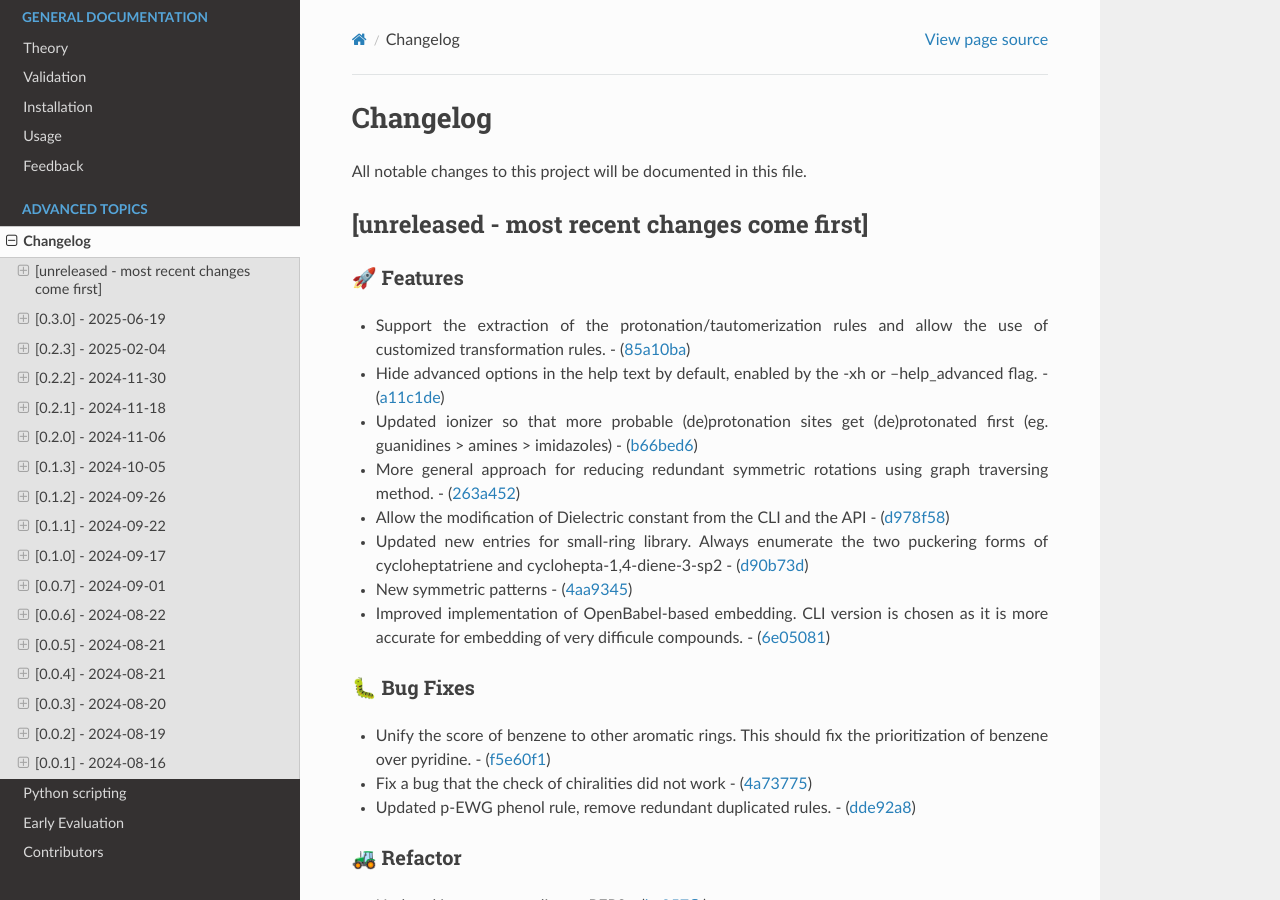
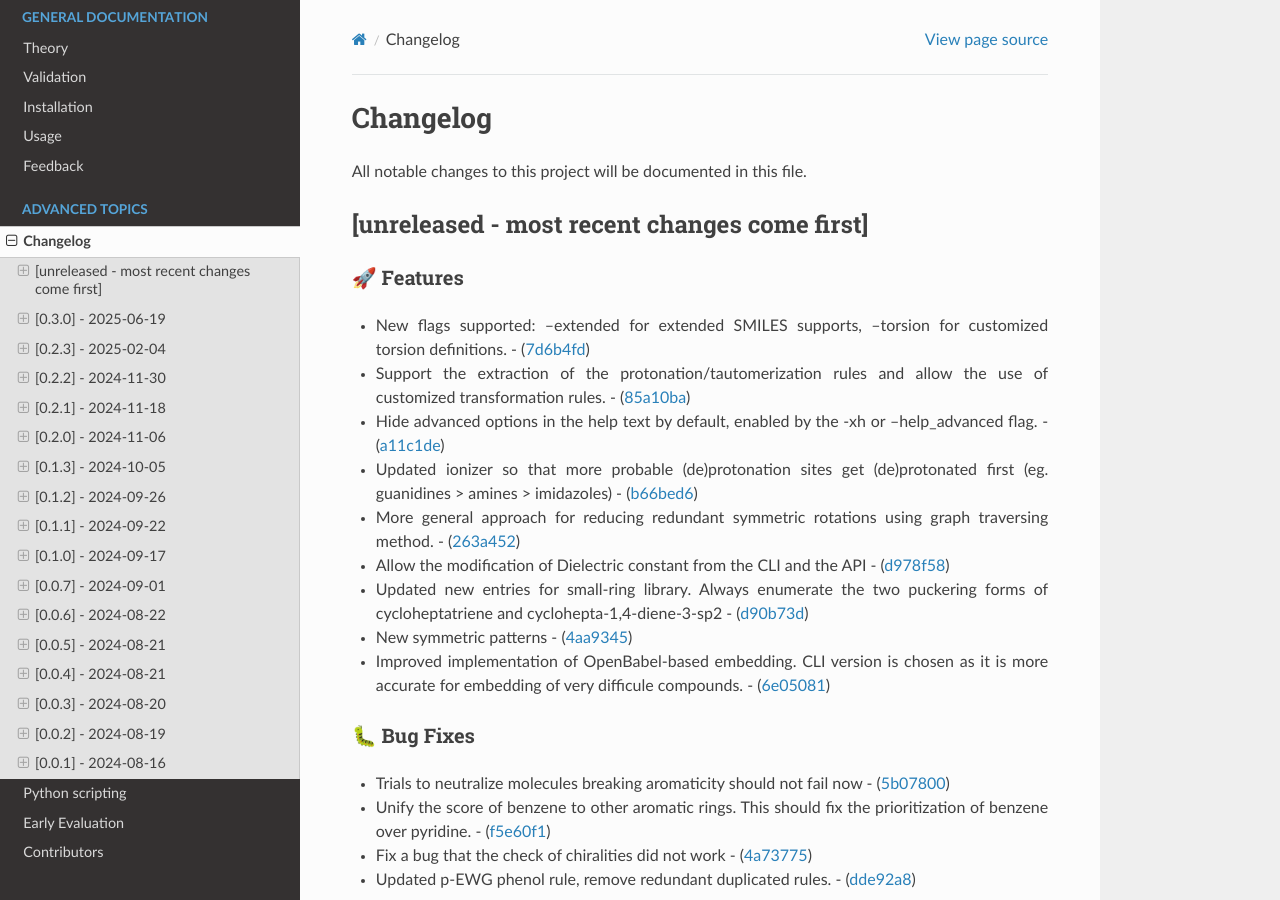
Before and after one commit to phonglam3103/msani-readthedocs, a Sphinx documentation site: the page built from docs/source/changes.rst, in a window 1280 px wide and 900 px high. Built offline with Sphinx 7.4.7 and the Read the Docs theme 3.1.0, drawn with Linux system fonts in a browser that asks for light colours; formulas are drawn with MathJax 3.

Commit message:
Update changes.rst from the software repository

```diff
--- a/docs/source/changes.rst
+++ b/docs/source/changes.rst
@@ -9,6 +9,9 @@ All notable changes to this project will be documented in this file.
 🚀 Features
 ~~~~~~~~~~~
 
+-  New flags supported: –extended for extended SMILES supports, –torsion
+   for customized torsion definitions. -
+   (`7d6b4fd <https://github.com/phonglam3103/MolSanitizer/commit/7d6b4fd89cc0a950609e788aac95ba62ca65f351>`__)
 -  Support the extraction of the protonation/tautomerization rules and
    allow the use of customized transformation rules. -
    (`85a10ba <https://github.com/phonglam3103/MolSanitizer/commit/85a10ba4fd682f6f88a3d858232da19d384d7710>`__)
@@ -37,6 +40,9 @@ All notable changes to this project will be documented in this file.
 🐛 Bug Fixes
 ~~~~~~~~~~~~
 
+-  Trials to neutralize molecules breaking aromaticity should not fail
+   now -
+   (`5b07800 <https://github.com/phonglam3103/MolSanitizer/commit/5b0780016ff29bd0229ca654c6aa28b4f2f335d8>`__)
 -  Unify the score of benzene to other aromatic rings. This should fix
    the prioritization of benzene over pyridine. -
    (`f5e60f1 <https://github.com/phonglam3103/MolSanitizer/commit/f5e60f166ac56eed9e56802e2e5214c7bd10669c>`__)
```
